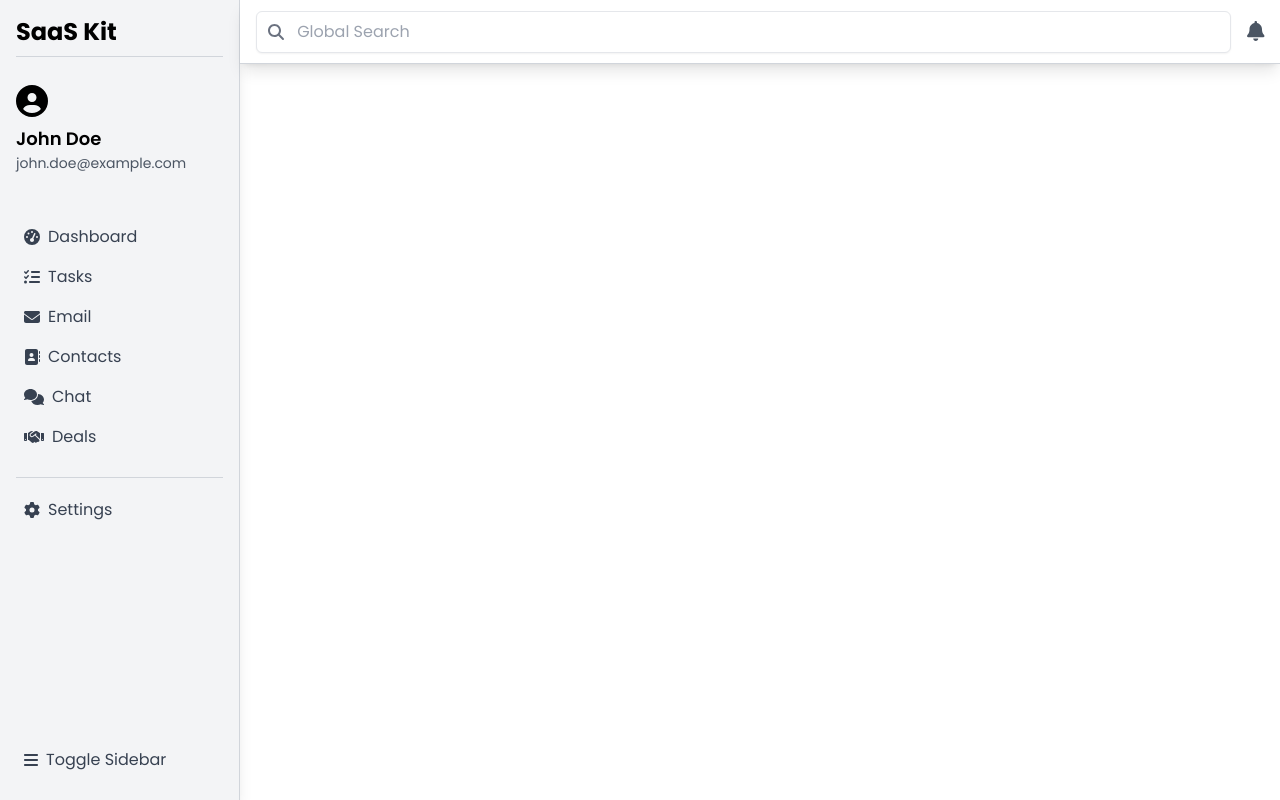
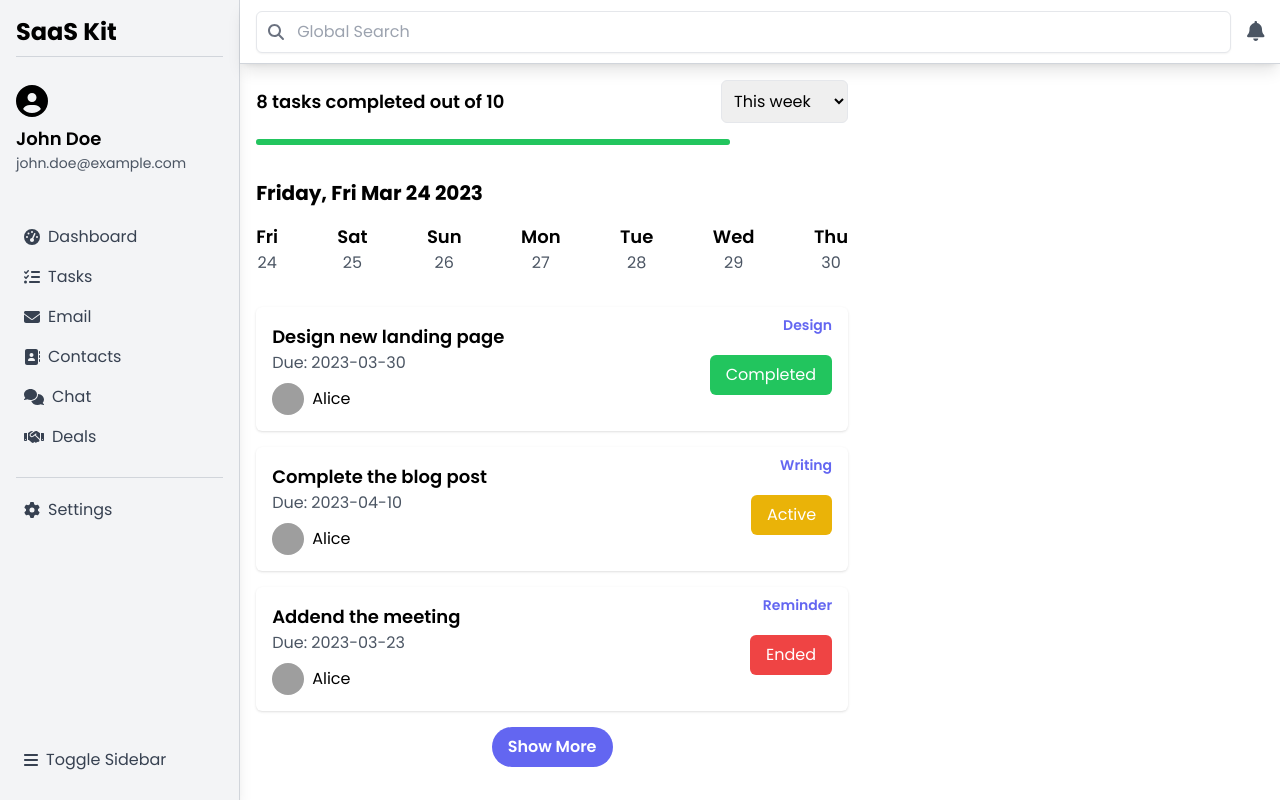
Before and after one commit to ashutosh-mishra4/GPT4-SaaS-Dashboard, a React (Vite) app: page / in a window 1280 px wide. Built offline with nearby package versions, Linux system fonts and the light colour scheme; grey boxes are pictures that could not be loaded.

Commit message:
Add TaskSection

```diff
--- a/src/App.jsx
+++ b/src/App.jsx
@@ -1,6 +1,7 @@
 import React from "react";
 import MenuSidebar from "./components/MenuSidebar";
 import SearchBar from "./components/SearchBar";
+import TaskSection from "./components/TaskSection";
 
 function App() {
   return (
@@ -8,7 +9,8 @@ function App() {
       <MenuSidebar />
       <div className="flex flex-col w-full">
         <SearchBar />
-        {/* Your main content component */}
+        <TaskSection />
+        {/* Your other main content components */}
       </div>
     </div>
   );
--- /dev/null
+++ b/src/components/TaskSection.jsx
@@ -0,0 +1,74 @@
+import React from "react";
+import TaskLists from "./TaskLists";
+
+const TaskSection = () => {
+  const totalTasks = 10;
+  const completedTasks = 8;
+  const progressPercentage = (completedTasks / totalTasks) * 100;
+
+  const currentDate = new Date();
+  const weekDays = ["Sun", "Mon", "Tue", "Wed", "Thu", "Fri", "Sat"];
+  const weekDaysFull = [
+    "Sunday",
+    "Monday",
+    "Tuesday",
+    "Wednesday",
+    "Thursday",
+    "Friday",
+    "Saturday",
+  ];
+
+  const getUpcomingDays = () => {
+    let days = [];
+    for (let i = 0; i < 7; i++) {
+      const day = new Date(currentDate);
+      day.setDate(currentDate.getDate() + i);
+      days.push(day);
+    }
+    return days;
+  };
+
+  const upcomingDays = getUpcomingDays();
+  return (
+    <div className="p-4 w-3/5">
+      <div className="flex justify-between items-center">
+        <p className="text-lg font-semibold">
+          {completedTasks} tasks completed out of {totalTasks}
+        </p>
+        <select className="border rounded-md p-2">
+          <option>This week</option>
+          <option>This month</option>
+          <option>This year</option>
+        </select>
+      </div>
+      <div className="mt-4 h-6 relative">
+        <div
+          className="absolute inset-0 bg-gray-300 rounded-md"
+          style={{ width: progressPercentage + "%", height: "6px" }}
+        ></div>
+        <div
+          className="absolute inset-0 bg-green-500 rounded-md"
+          style={{ width: progressPercentage + "%", height: "6px" }}
+        ></div>
+      </div>
+      <div className="mt-4">
+        <h2 className="text-xl font-bold mb-4">
+          {weekDaysFull[currentDate.getDay()]}, {currentDate.toDateString()}
+        </h2>
+        <ul className="flex justify-between">
+          {upcomingDays.map((day, index) => (
+            <li key={index} className="text-center">
+              <span className="block text-lg font-semibold">
+                {weekDays[day.getDay()]}
+              </span>
+              <span className="text-gray-600">{day.getDate()}</span>
+            </li>
+          ))}
+        </ul>
+      </div>
+      <TaskLists />
+    </div>
+  );
+};
+
+export default TaskSection;
```
